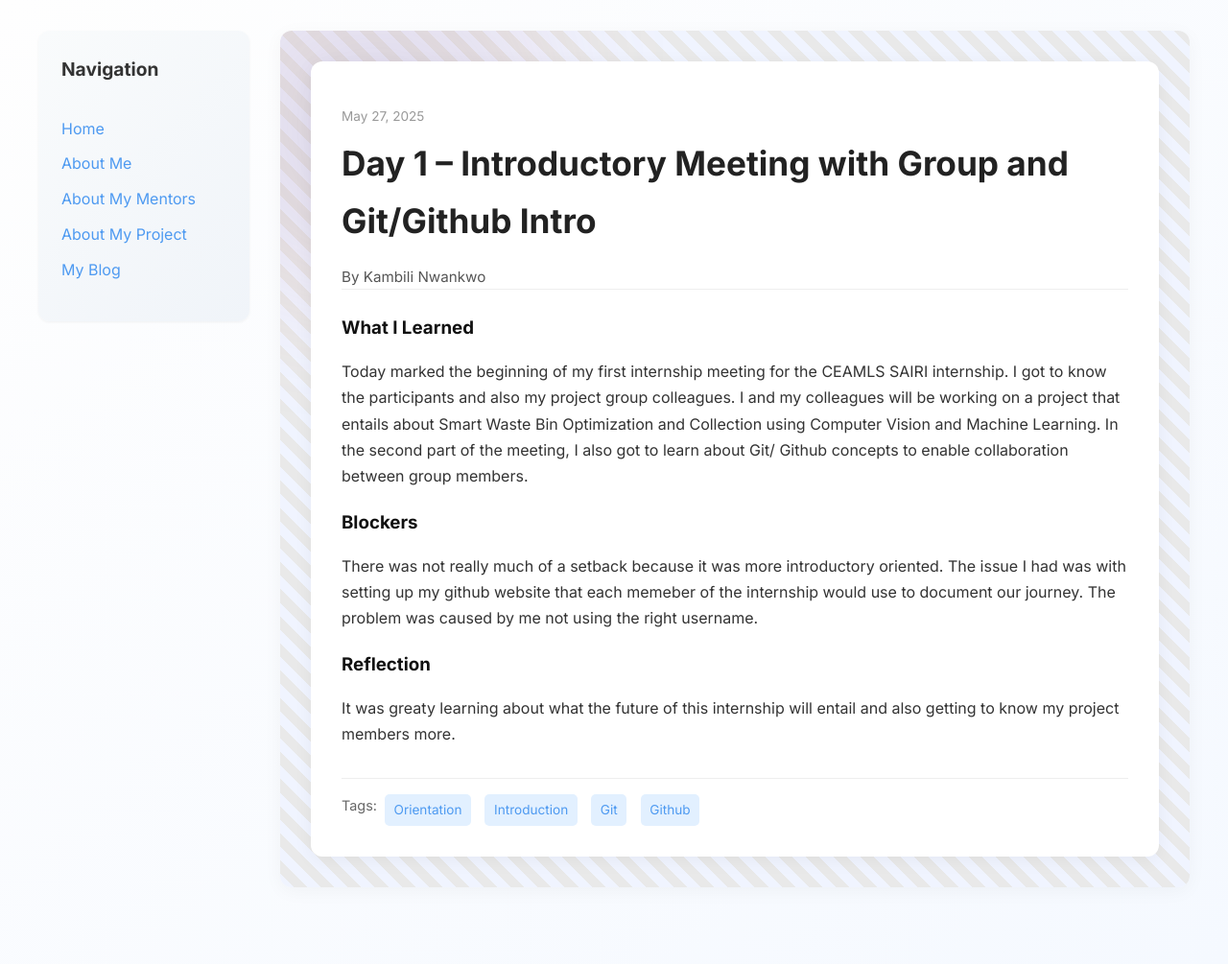
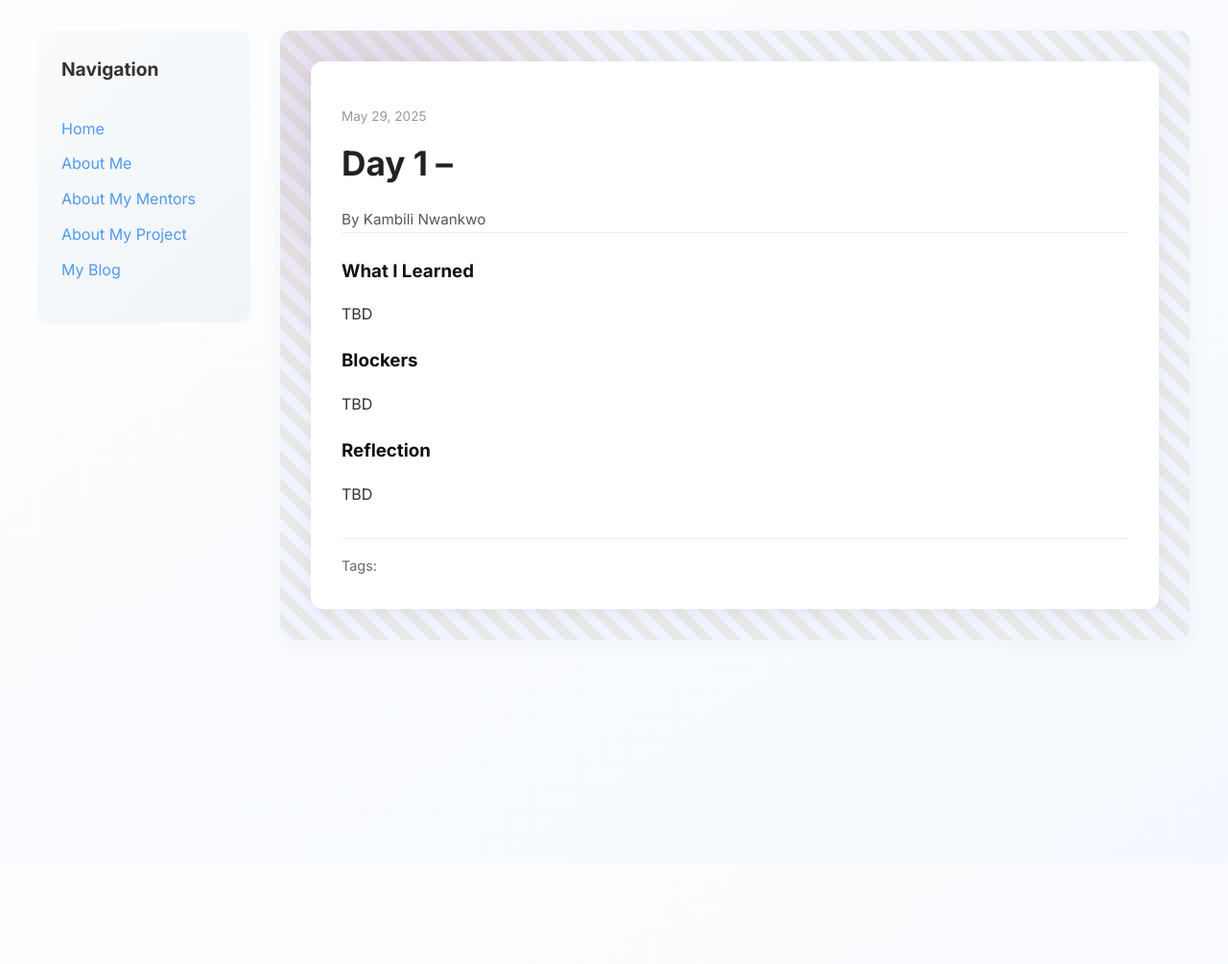
Before and after one commit to Kambili/Kambili.github.io, a Jekyll site: the page built from _posts/2025-05-29-day-3.md, in a window 1280 px wide. Shown: the whole page at 96% size. Built offline with Jekyll 4.4.1, drawn with Linux system fonts in a browser that asks for light colours; after the commit the page ends 900 px from its top, so only the background shows below that.

Commit message:
Update 2025-05-29-day-3.md

```diff
--- a/_posts/2025-05-29-day-3.md
+++ b/_posts/2025-05-29-day-3.md
@@ -1,17 +1,17 @@
 ---
 layout: post
-title: "Day 1 – Introductory Meeting with Group and Git/Github Intro"
-date: 2025-05-27
+title: "Day 1 – "
+date: 2025-05-29
 author: Kambili Nwankwo
-permalink: /day1.html
-tags: ["Orientation", "Introduction", "Git", "Github"]
+permalink: /day3.html
+tags: []
 
 what_i_learned: |
-  Today marked the beginning of my first internship meeting for the CEAMLS SAIRI internship. I got to know the participants and also my project group colleagues. I and my colleagues will be working on a project that entails about Smart Waste Bin Optimization and Collection using Computer Vision and Machine Learning. In the second part of the meeting, I also got to learn about Git/ Github concepts to enable collaboration between group members.
+  TBD
 
 blockers: |
-  There was not really much of a setback because it was more introductory oriented. The issue I had was with setting up my github website that each memeber of the internship would use to document our journey. The problem was caused by me not using the right username.
+  TBD
 
 reflection: |
-  It was greaty learning about what the future of this internship will entail and also getting to know my project members more.
+  TBD
 ---
```
